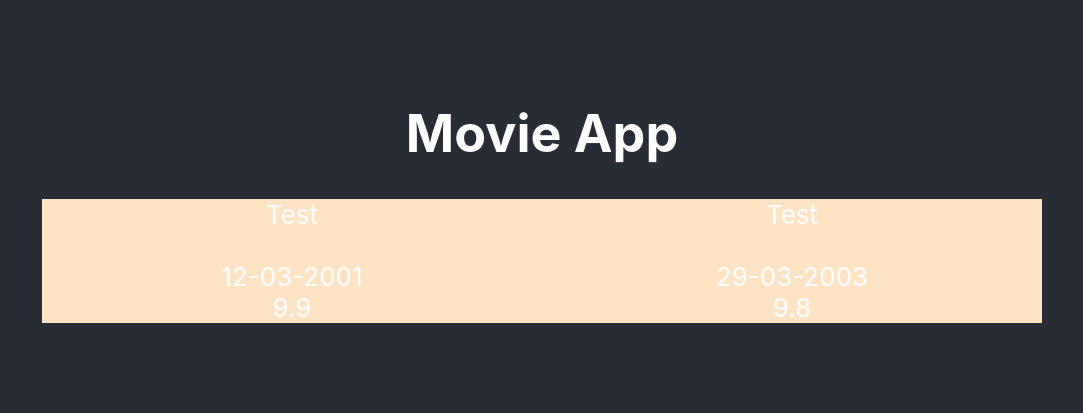
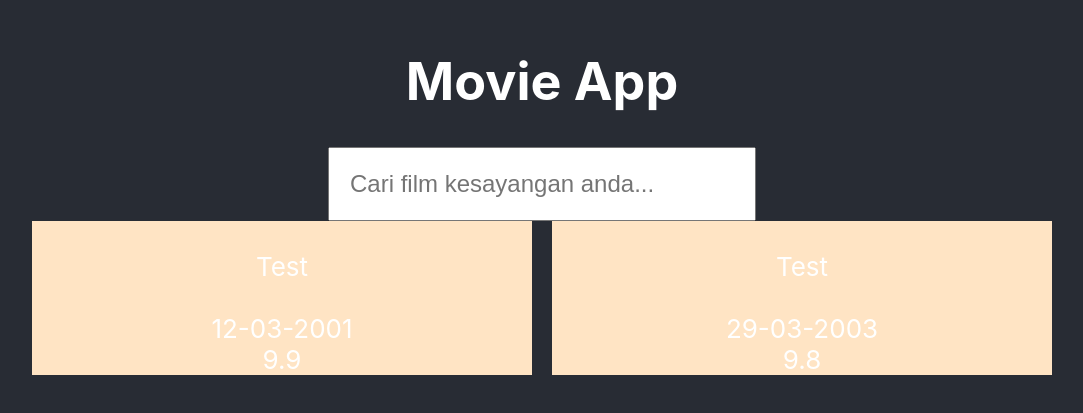
Before and after one commit to deril1709/MovieApp, a React (Create React App) app: page / in a window 1280 px wide. Shown: the part 205-618 px from the top of the page, without its empty margins (98-1181 px from the left). Built offline with nearby package versions, Linux system fonts and the light colour scheme.

Commit message:
initial commit

```diff
--- a/src/App.css
+++ b/src/App.css
@@ -23,10 +23,19 @@
   display: flex;
   justify-content: center;
   align-items: center;
+  gap: 20px;
 }
 
 
 .Movie-wrapper {
   width: 500px;
   background-color: bisque;
+  padding-top: 30px;
 }
+.Movie-search{
+ width: 30%;
+ height: 30px;
+ font-size: 24px;
+ padding-bottom: 20px;
+ padding: 20px;
+}
--- a/src/App.js
+++ b/src/App.js
@@ -1,10 +1,15 @@
 import "./App.css";
 
-function App() {
+const App = ()=>  {
+const search = (q) =>{
+  console.log({q})
+}
+
   return (
     <div className="App">
       <header className="App-header">
       <h1>Movie App</h1>
+      <input className="Movie-search" placeholder="Cari film kesayangan anda..." onChange={({target}) => search(target.value)} />
     <div className="Movie-container">
       <div className="Movie-wrapper">
         <div className="Movie-title">Test</div>
```
